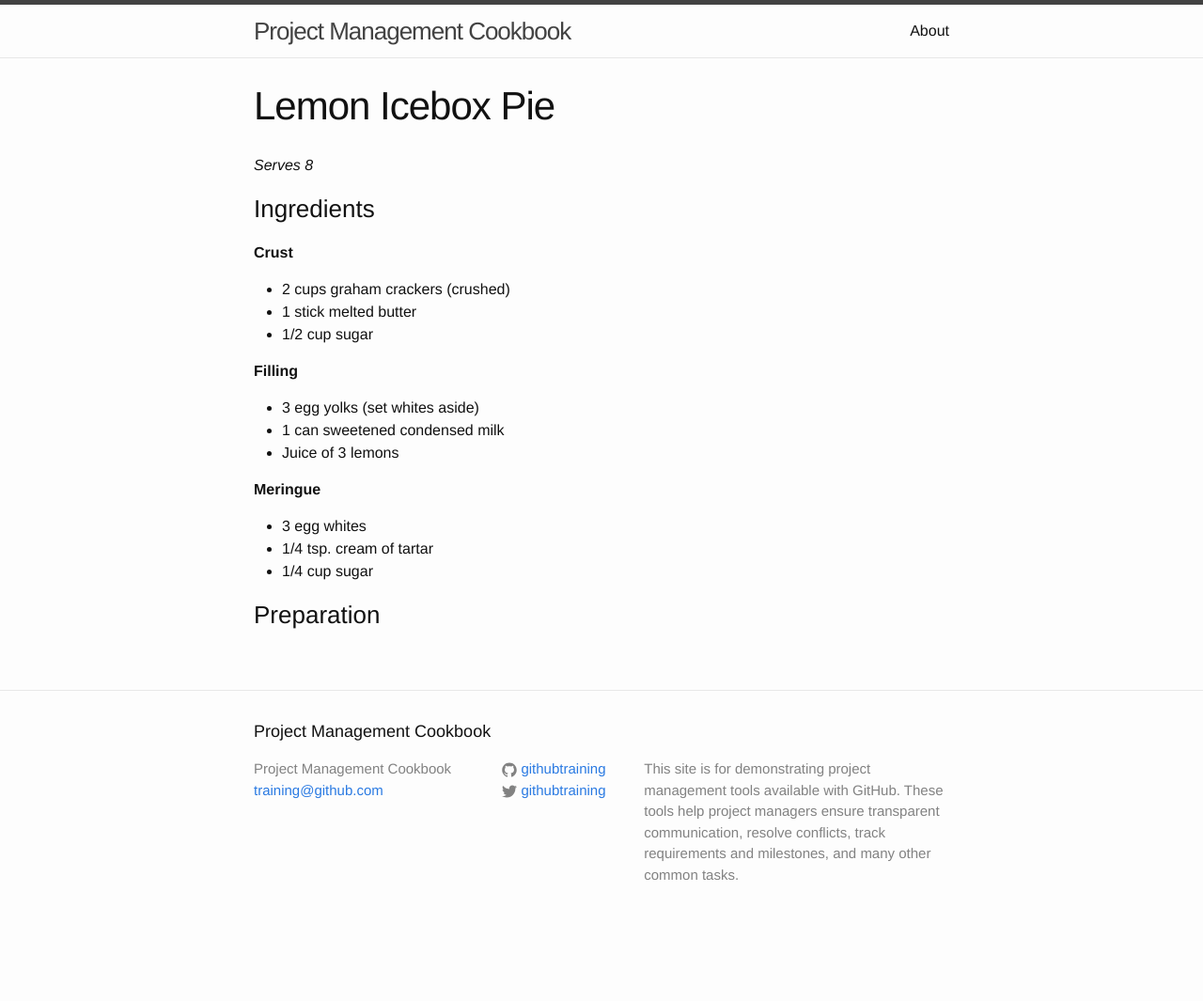
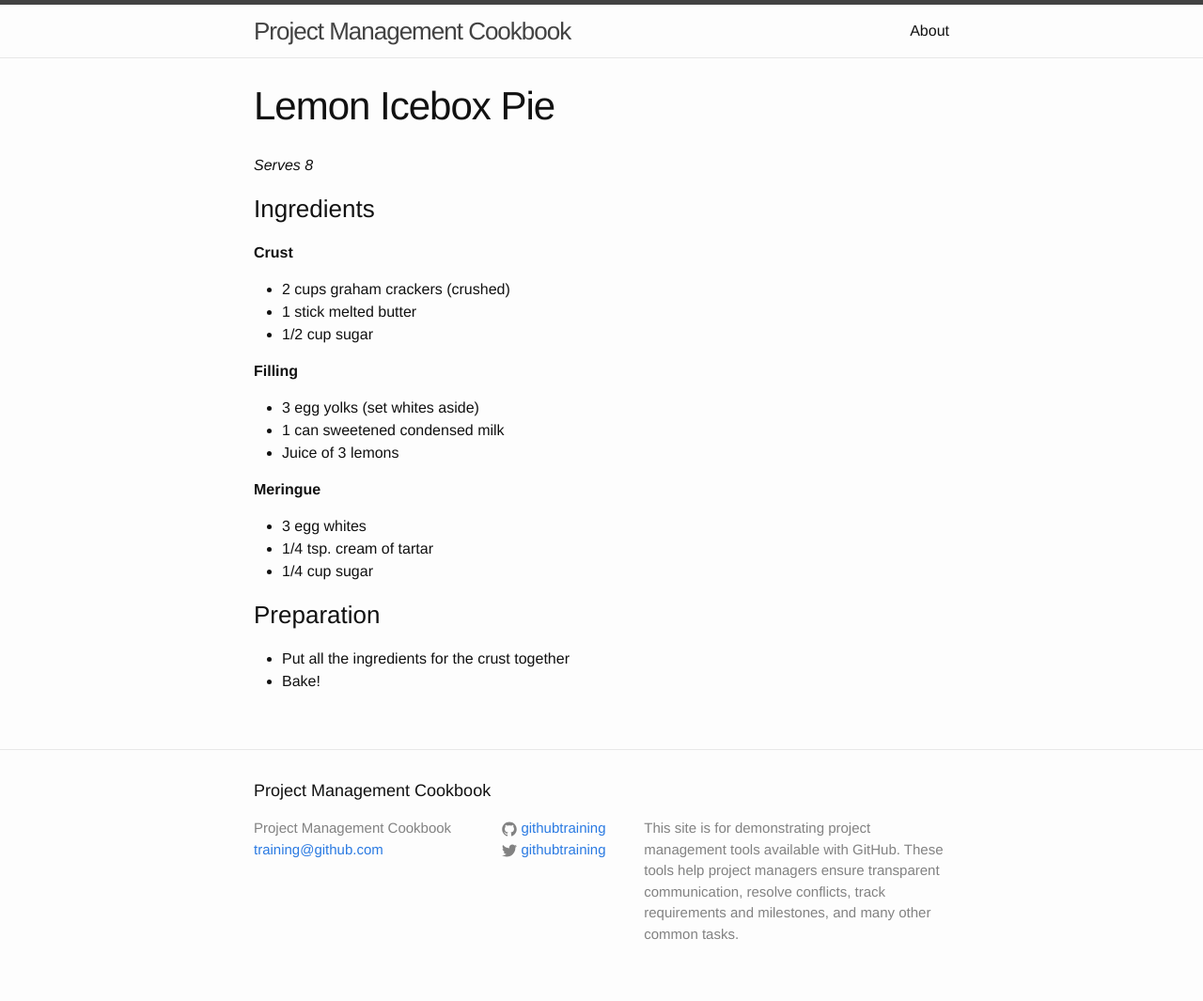
Before and after one commit to githubschool/pm-cookbook, a Jekyll site: the page built from _recipes/desserts/lemon-icebox-pie.md, in a window 1280 px wide. Shown: the whole page at 94% size. Built offline with Jekyll 4.4.1, drawn with Linux system fonts in a browser that asks for light colours; before the commit the page ends 1002 px from its top, so only the background shows below that.

Commit message:
Added preparation instructions

```diff
--- a/_recipes/desserts/lemon-icebox-pie.md
+++ b/_recipes/desserts/lemon-icebox-pie.md
@@ -28,3 +28,6 @@ category: "Dessert"
 - 1/4 cup sugar
 
 ### Preparation
+
+- Put all the ingredients for the crust together
+- Bake!
```
